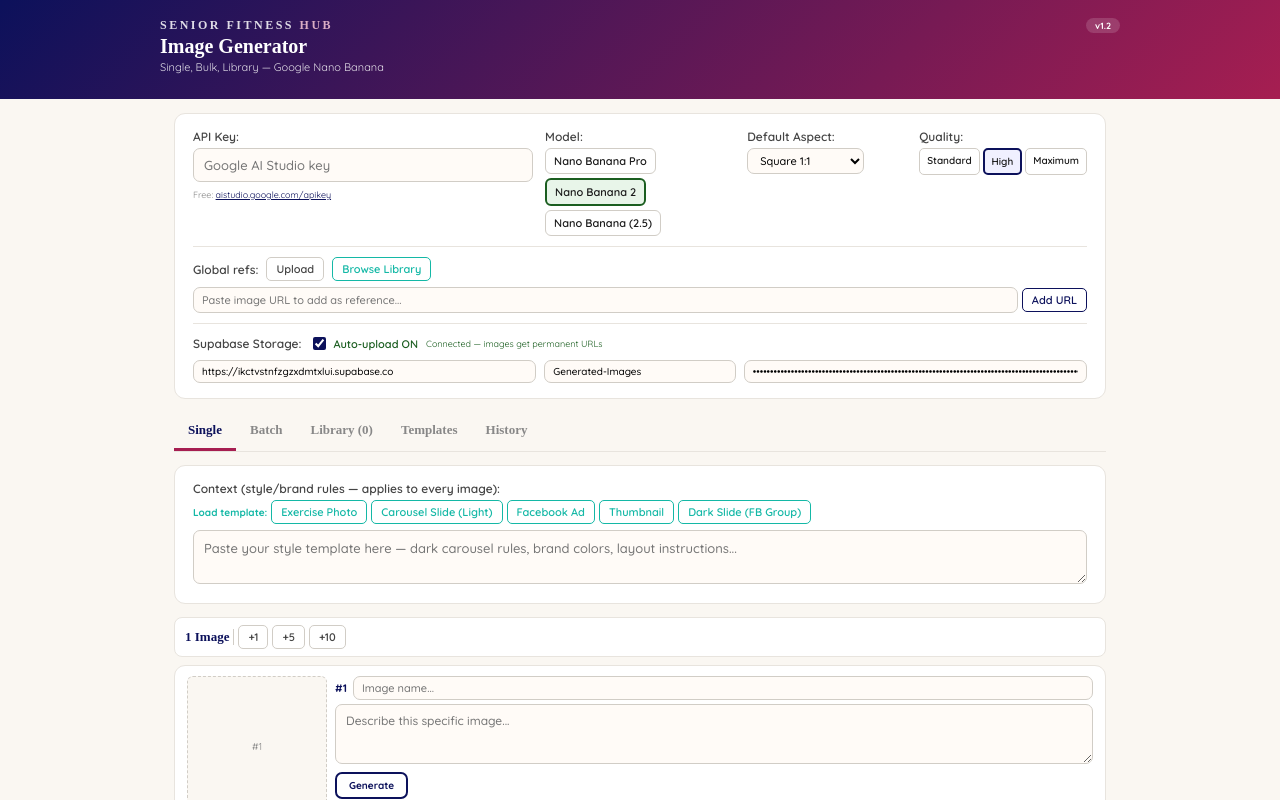
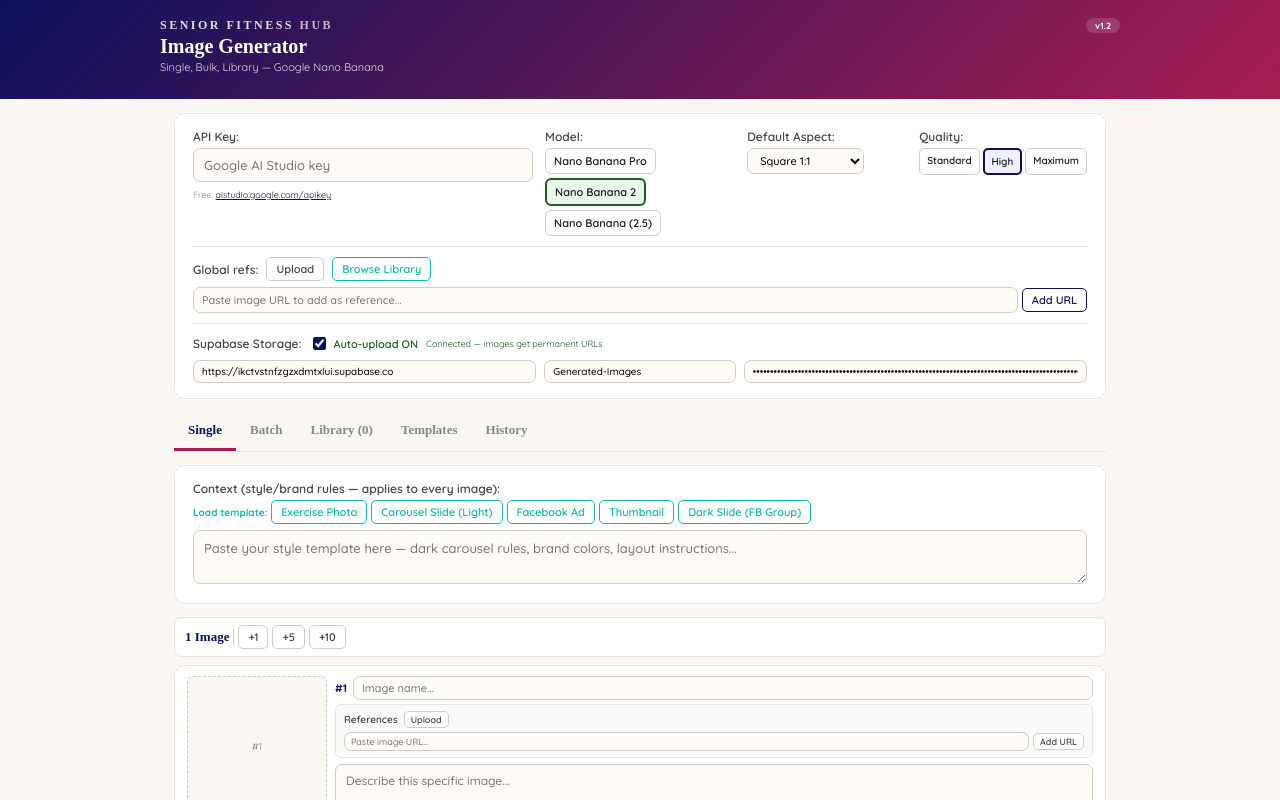
Before and after one commit to mani-sfh/sfh-image-generator, a React (Vite) app: page / in a window 1280 px wide. Shown: the top 800 px of the page. Built offline with nearby package versions, Linux system fonts and the light colour scheme; a web font is replaced by a local one.

Commit message:
Update App.jsx

```diff
--- a/src/App.jsx
+++ b/src/App.jsx
@@ -209,14 +209,25 @@
   const [globalErr, setGlobalErr] = useState("");
 
   // Single — list of image slots sharing same context
-  const mkSingle = (n) => ({ id: uid(), name: "", prompt: "", image: null, blobUrl: null, publicUrl: null, seed: null, status: "idle", error: null });
+  const mkSingle = (n) => ({ id: uid(), name: "", prompt: "", image: null, blobUrl: null, publicUrl: null, seed: null, status: "idle", error: null, refImages: [] });
   const [singles, setSingles] = useState([mkSingle(1)]);
   const [sCtx, setSCtx] = useState("");
-  const [sLoading, setSLoading] = useState(null); // id of currently generating item
+  const [sLoading, setSLoading] = useState(null);
   const [sErr, setSErr] = useState("");
   const updSingle = (id, patch) => setSingles((p) => p.map((s) => s.id === id ? { ...s, ...patch } : s));
   const addSingles = (n) => setSingles((p) => [...p, ...Array.from({ length: n }, () => mkSingle())]);
   const removeSingle = (id) => setSingles((p) => p.length > 1 ? p.filter((s) => s.id !== id) : p);
+  const addSingleRef = (id, file) => {
+    const reader = new FileReader();
+    reader.onload = (ev) => {
+      const b64 = ev.target.result.split(",")[1];
+      const img = { name: file.name, b64, mime: file.type, preview: ev.target.result, label: "" };
+      setSingles((p) => p.map((s) => s.id === id ? { ...s, refImages: [...s.refImages, img] } : s));
+      const libItem = { id: uid(), name: file.name.replace(/\.[^.]+$/, ""), tag: "Other", label: "", b64, mime: file.type, preview: ev.target.result, addedAt: new Date().toISOString() };
+      dbPut(libItem).then(() => setLibrary((p) => [...p, libItem])).catch(() => {});
+    };
+    reader.readAsDataURL(file);
+  };
 
   // Batch
   const [bCtx, setBCtx] = useState(DEFAULT_BATCH_CTX[0].ctx);
@@ -281,9 +292,11 @@
   const togglePickerItem = (id) => { setPickerSelected((p) => p.includes(id) ? p.filter((x) => x !== id) : [...p, id]); };
   const confirmPicker = () => {
     const selectedItems = library.filter((x) => pickerSelected.includes(x.id));
-    const imgDataArr = selectedItems.map((item) => ({ name: item.name, b64: item.b64, mime: item.mime, preview: item.preview }));
+    const imgDataArr = selectedItems.map((item) => ({ name: item.name, b64: item.b64, mime: item.mime, preview: item.preview, label: item.label || "" }));
     if (pickerTarget?.type === "slide") {
       setSlides((p) => p.map((s) => s.id === pickerTarget.id ? { ...s, slideRefImages: [...s.slideRefImages, ...imgDataArr] } : s));
+    } else if (pickerTarget?.type === "single") {
+      setSingles((p) => p.map((s) => s.id === pickerTarget.id ? { ...s, refImages: [...s.refImages, ...imgDataArr] } : s));
     } else if (pickerTarget?.type === "global") {
       setRefImgs((p) => [...p, ...imgDataArr]);
     }
@@ -337,9 +350,11 @@
       reader.onload = (ev) => {
         const b64 = ev.target.result.split(",")[1];
         const name = url.split("/").pop().split("?")[0].replace(/\.[^.]+$/, "") || "url_ref";
-        const imgData = { name, b64, mime: blob.type, preview: ev.target.result };
+        const imgData = { name, b64, mime: blob.type, preview: ev.target.result, label: "" };
         if (target?.type === "slide") {
           setSlides((p) => p.map((s) => s.id === target.id ? { ...s, slideRefImages: [...s.slideRefImages, imgData] } : s));
+        } else if (target?.type === "single") {
+          setSingles((p) => p.map((s) => s.id === target.id ? { ...s, refImages: [...s.refImages, imgData] } : s));
         } else {
           setRefImgs((p) => [...p, imgData]);
         }
@@ -445,7 +460,7 @@
     updSingle(id, { status: "generating", error: null, image: null, blobUrl: null, publicUrl: null, seed: null });
     const full = sCtx.trim() ? `${sCtx}\n\nImage to create:\n${item.prompt}` : item.prompt;
     try {
-      const r = await callAPI(full);
+      const r = await callAPI(full, { extraRefs: item.refImages || [] });
       if (r.image) {
         const blobUrl = makeBlobUrl(r.image);
         updSingle(id, { image: r.image, blobUrl, seed: r.seed, status: "done" });
@@ -459,7 +474,7 @@
             pubUrl = up.publicUrl;
           } catch (ue) { updSingle(id, { error: "Upload failed: " + ue.message }); }
         }
-        const refLabels = [...refImgs.filter((x) => x.label).map((x) => x.label)];
+        const refLabels = [...(item.refImages || []).filter((x) => x.label).map((x) => x.label), ...refImgs.filter((x) => x.label).map((x) => x.label)];
         saveRecipe({ filename: item.name || "sfh_image", publicUrl: pubUrl, seed: r.seed, prompt: item.prompt, sharedContext: sCtx, model: r.model, aspect: r.aspect, quality: r.quality, refLabels, slideName: item.name });
       } else {
         updSingle(id, { status: "error", error: "No image returned." });
@@ -770,13 +785,46 @@
                   )}
                 </div>
 
-                {/* Right: name + prompt + actions */}
+                {/* Right: name + refs + prompt + actions */}
                 <div style={{ flex: 1, minWidth: 0 }}>
                   <div style={{ display: "flex", gap: 6, marginBottom: 4, alignItems: "center" }}>
                     <span style={{ fontSize: 11, fontWeight: 700, color: C.nv }}>#{idx + 1}</span>
                     <input style={{ ...inp, flex: 1, fontSize: 11, padding: "4px 8px" }} value={item.name} onChange={(e) => updSingle(item.id, { name: e.target.value })} placeholder="Image name..." />
                     {singles.length > 1 && <button style={{ ...btnSm, color: C.cr, padding: "3px 7px", fontSize: 10 }} onClick={() => removeSingle(item.id)}>×</button>}
                   </div>
+
+                  {/* Per-image references */}
+                  <div style={{ marginBottom: 6, padding: "6px 8px", background: "#fafafa", borderRadius: 6, border: `1px solid ${C.bd}` }}>
+                    <div style={{ display: "flex", alignItems: "center", gap: 6, marginBottom: item.refImages.length > 0 ? 6 : 0 }}>
+                      <span style={{ fontSize: 10, fontWeight: 600, color: C.sc }}>References</span>
+                      <label style={{ ...btnSm, fontSize: 9, padding: "2px 6px", cursor: "pointer" }}>Upload<input type="file" accept="image/*" multiple style={{ display: "none" }} onChange={(e) => { Array.from(e.target.files).forEach((f) => addSingleRef(item.id, f)); e.target.value = ""; }} /></label>
+                      {library.length > 0 && <button style={{ ...btnSm, fontSize: 9, padding: "2px 6px", color: C.tl, borderColor: C.tl }} onClick={() => openPicker({ type: "single", id: item.id })}>Browse Library</button>}
+                    </div>
+                    {item.refImages.length > 0 && (
+                      <div style={{ display: "flex", gap: 6, flexWrap: "wrap" }}>
+                        {item.refImages.map((img, ri) => (
+                          <div key={ri} style={{ display: "flex", flexDirection: "column", alignItems: "center", gap: 2, width: 70 }}>
+                            <div style={{ position: "relative" }}>
+                              <img src={img.preview} style={{ width: 38, height: 38, objectFit: "cover", borderRadius: 4, border: `2px solid ${C.tl}` }} />
+                              <button onClick={() => setSingles((p) => p.map((s) => s.id === item.id ? { ...s, refImages: s.refImages.filter((_, i) => i !== ri) } : s))} style={{ position: "absolute", top: -4, right: -4, width: 16, height: 16, borderRadius: "50%", background: C.cr, color: "#fff", border: "2px solid #fff", fontSize: 10, fontWeight: 700, cursor: "pointer", display: "flex", alignItems: "center", justifyContent: "center", lineHeight: 1 }}>×</button>
+                            </div>
+                            <input list={`s-ref-${item.id}-${ri}`} style={{ width: "100%", fontSize: 7, padding: "1px 3px", borderRadius: 3, border: `1px solid ${C.bl}`, fontFamily: "'Quicksand', sans-serif", background: img.label ? "#f0f0ff" : "#fff", color: img.label ? C.nv : C.mt, outline: "none" }}
+                              placeholder="Label..." value={img.label || ""} onChange={(e) => {
+                                const newLabel = e.target.value;
+                                setSingles((p) => p.map((s) => s.id === item.id ? { ...s, refImages: s.refImages.map((x, j) => j === ri ? { ...x, label: newLabel } : x) } : s));
+                              }} />
+                            <datalist id={`s-ref-${item.id}-${ri}`}>{REF_LABELS.map((l) => <option key={l} value={l} />)}</datalist>
+                          </div>
+                        ))}
+                      </div>
+                    )}
+                    <div style={{ display: "flex", gap: 4, marginTop: 4, alignItems: "center" }}>
+                      <input style={{ ...inp, flex: 1, fontSize: 9, padding: "3px 6px" }} placeholder="Paste image URL..."
+                        onKeyDown={(e) => { if (e.key === "Enter" && e.target.value) { fetchImageUrl(e.target.value, { type: "single", id: item.id }); e.target.value = ""; } }} />
+                      <button style={{ ...btnSm, fontSize: 9, padding: "2px 6px" }} onClick={(e) => { const input = e.target.previousElementSibling; if (input?.value) { fetchImageUrl(input.value, { type: "single", id: item.id }); input.value = ""; } }}>Add URL</button>
+                    </div>
+                  </div>
+
                   <textarea style={{ ...ta, minHeight: 60, fontSize: 12 }} value={item.prompt} onChange={(e) => updSingle(item.id, { prompt: e.target.value })} placeholder="Describe this specific image..." />
                   {item.error && <p style={{ fontSize: 10, color: C.cr, margin: "3px 0" }}>{item.error}</p>}
                   <div style={{ display: "flex", gap: 4, marginTop: 4 }}>
@@ -1029,6 +1077,12 @@
                     onChange={(e) => updateLibraryItem(item.id, { tag: e.target.value })}>
                     {LIB_TAGS.map((t) => <option key={t} value={t}>{t}</option>)}
                   </select>
+                  <input list={`lib-label-${item.id}`} style={{ ...inp, fontSize: 10, padding: "3px 6px", marginBottom: 4, background: item.label ? "#f0f0ff" : "#fff", color: item.label ? C.nv : C.mt }}
+                    placeholder="Reference label (e.g. Style Reference)..."
+                    value={item.label || ""} onChange={(e) => updateLibraryItem(item.id, { label: e.target.value })} />
+                  <datalist id={`lib-label-${item.id}`}>
+                    {REF_LABELS.map((l) => <option key={l} value={l} />)}
+                  </datalist>
                   <button style={{ ...btnSm, color: C.cr, width: "100%" }} onClick={() => removeFromLibrary(item.id)}>Remove</button>
                 </div>
               </div>
@@ -1048,7 +1102,7 @@
           </div>
           <div style={{ display: "flex", gap: 4, marginBottom: 10, flexWrap: "wrap" }}>
             <button style={pill(tplFilter === "all")} onClick={() => setTplFilter("all")}>All ({templates.length})</button>
-            {CATEGORIES.map((cat) => { const c = templates.filter((t) => t.category === cat.value).length; return c ? <button key={cat.value} style={pill(tplFilter === cat.value)} onClick={() => setTplFilter(cat.value)}>{cat.label} ({c})</button> : null; })}
+            {(() => { const allCats = [...new Set(templates.map((t) => t.category))]; return allCats.map((cat) => { const c = templates.filter((t) => t.category === cat).length; const catObj = CATEGORIES.find((x) => x.value === cat); return <button key={cat} style={pill(tplFilter === cat)} onClick={() => setTplFilter(cat)}>{catObj ? catObj.label : cat} ({c})</button>; }); })()}
           </div>
 
           {/* Also show batch preset export/import */}
@@ -1076,7 +1130,7 @@
           {editingTpl && (<div style={{ ...secBox, border: `2px solid ${C.nv}`, marginTop: 10 }}>
             <div style={{ display: "flex", gap: 8, marginBottom: 8 }}>
               <div style={{ flex: 2 }}><span style={lbl}>Name:</span><input style={inp} value={editingTpl.name} onChange={(e) => setEditingTpl({ ...editingTpl, name: e.target.value })} /></div>
-              <div style={{ flex: 1 }}><span style={lbl}>Category:</span><select style={{ ...inp, padding: "7px 8px" }} value={editingTpl.category} onChange={(e) => setEditingTpl({ ...editingTpl, category: e.target.value })}>{CATEGORIES.map((c) => <option key={c.value} value={c.value}>{c.label}</option>)}</select></div>
+              <div style={{ flex: 1 }}><span style={lbl}>Category:</span><input list="tpl-categories" style={{ ...inp, padding: "7px 8px" }} placeholder="Type or pick a category..." value={editingTpl.category} onChange={(e) => setEditingTpl({ ...editingTpl, category: e.target.value })} /><datalist id="tpl-categories">{CATEGORIES.map((c) => <option key={c.value} value={c.value}>{c.label}</option>)}</datalist></div>
             </div>
             <span style={lbl}>Prompt:</span><textarea style={{ ...ta, minHeight: 100 }} value={editingTpl.prompt} onChange={(e) => setEditingTpl({ ...editingTpl, prompt: e.target.value })} />
             <div style={{ display: "flex", gap: 6, marginTop: 8 }}>
@@ -1207,6 +1261,7 @@
                     <div style={{ padding: "4px 6px", textAlign: "center", background: isSel ? "#f0f0ff" : "#fafafa" }}>
                       <span style={{ fontSize: 10, fontWeight: 600, color: isSel ? C.nv : C.sc }}>{item.name}</span>
                       {item.tag !== "Other" && <span style={{ fontSize: 8, color: C.mt, display: "block" }}>{item.tag}</span>}
+                      {item.label && <span style={{ fontSize: 8, color: C.tl, fontWeight: 600, display: "block" }}>{item.label}</span>}
                     </div>
                   </div>
                 );
```
